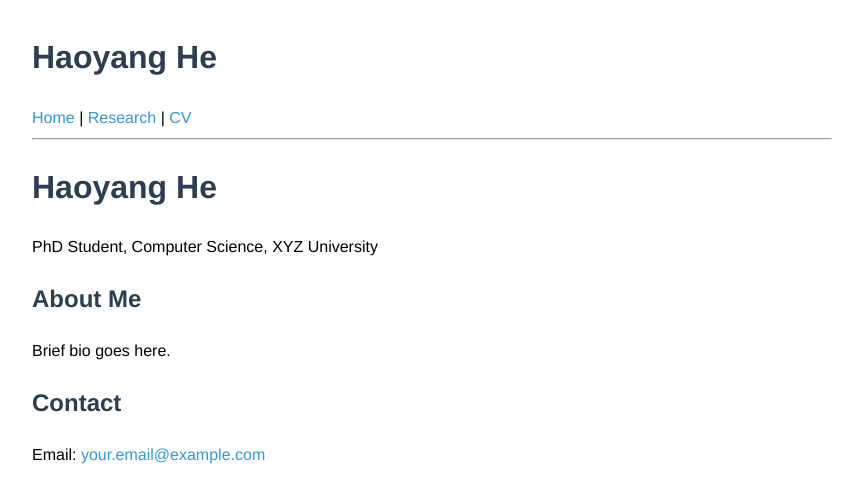
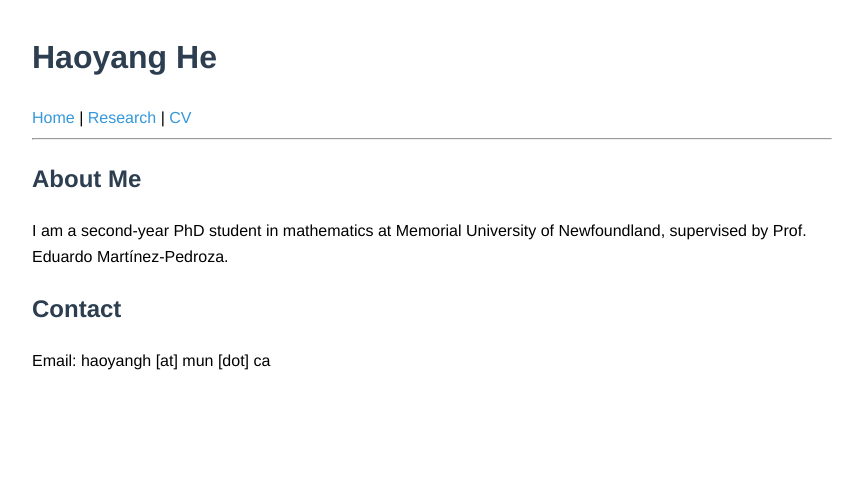
Before and after one commit to haoyang-he/haoyang-he.github.io, a Jekyll site: the page built from index.md, in a window 1280 px wide. Shown: the top 503 px of the page, without its empty margins (208-1071 px from the left). Built offline with Jekyll 4.4.1, drawn with Linux system fonts in a browser that asks for light colours; our own code applies the rules of GitHub Pages for plain Markdown files.

Commit message:
Revise bio and contact information in index.md
Updated personal information and contact details.

```diff
--- a/index.md
+++ b/index.md
@@ -1,14 +1,7 @@
----
-layout: default
-title: Home
----
 
-# Haoyang He
-
-PhD Student, Computer Science, XYZ University
 
 ## About Me
-Brief bio goes here.
+I am a second-year PhD student in mathematics at Memorial University of Newfoundland, supervised by Prof. Eduardo Martínez-Pedroza.
 
 ## Contact
-Email: [your.email@example.com](mailto:your.email@example.com)
+Email: haoyangh [at] mun [dot] ca
```
